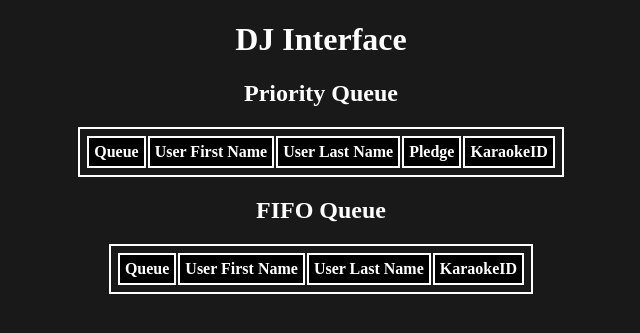
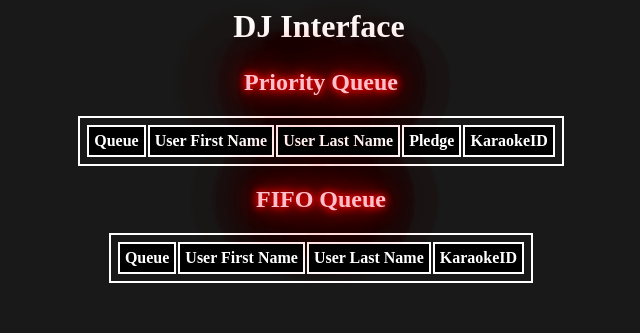
Before and after one commit to JuanLopez2004/466Project, a PHP site: page /dj.php in a window 1280 px wide. Shown: the top 333 px of the page, without its empty margins (319-959 px from the left). Run offline with PHP 8.4, Linux system fonts and the light colour scheme; data that the repository does not hold is empty; a stand-in replaces the project's code that opens the database connection.

Commit message:
Added fancy CSS to play with

```diff
--- a/dj.php
+++ b/dj.php
@@ -46,6 +46,70 @@
   body{
     text-align: center;
   }
+
+  .typewriter {
+  display: inline-block;
+}
+
+  .typewriter h1
+  {
+    color: #fff;
+    font-family: Times New Roman;
+    overflow: hidden; /* Ensures the content is not revealed until the animation */
+    border-right: .15em solid orange; /* The typewriter cursor */
+    white-space: nowrap; /* Keeps the content on a single line */
+    margin: 0 auto; /* Gives that scrolling effect as the typing happens */
+    animation: typing 3.5s steps(30, end), blink-caret .5s step-end infinite;
+  }
+
+  /* The typing effect */
+  @keyframes typing
+  {
+   from { width: 0 }
+   to { width: 100% }
+  }
+
+  /* The typewriter cursor effect */
+  @keyframes blink-caret
+  {
+    from, to { border-color: transparent }
+    50% { border-color: red }
+  }
+
+  .neonText {
+  animation: flicker 1.5s infinite alternate;animation: flicker 1.5s infinite alternate;
+  color: pink;
+  }
+
+  h1 {
+    animation: pulsate 0.11s ease-in-out infinite alternate;
+}
+
+  h2 {
+  text-align: center;
+}
+
+@keyframes flicker {
+    0%, 18%, 22%, 25%, 53%, 57%, 100% {
+
+    text-shadow:
+      0 0 7px red,
+      0 0 10px red,
+      0 0 21px red,
+      0 0 42px red,
+      0 0 82px red,
+      0 0 92px red,
+      0 0 102px red,
+      0 0 151px red;
+    }
+    20%, 24%, 55% {
+      text-shadow: none;
+  }
+}
+.container {
+  margin-top: 20vh;
+}
+
 </style>
 
 <head>
@@ -53,10 +117,13 @@
 </head>
 
 <body style="background-color:rgb(25, 25, 25);">
-  <h1 style="color: white;">DJ Interface</h1>
+
+    <div class="typewriter">
+    <h1 style="color: white;">DJ Interface</h1>
+    </div>
 
   <section>
-  <h2 style="color: white;">Priority Queue</h2>
+  <h2 class="neonText">Priority Queue</h2>
         <table>
             <tr>
                 <th>Queue</th>
@@ -76,7 +143,7 @@
             <?php endforeach; ?>
         </table>
 
-        <h2 style="color: white;">FIFO Queue</h2>
+        <h2 class="neonText">FIFO Queue</h2>
         <table>
             <tr>
                 <th>Queue</th>
@@ -96,11 +163,6 @@
 
   </section>
 
-  <?php
-
-  ?>
-
-
 </body>
 
 </html>
```
